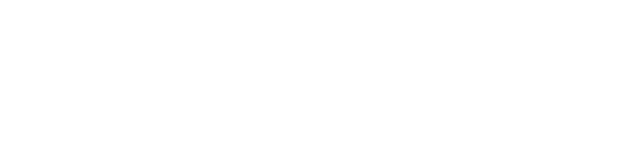
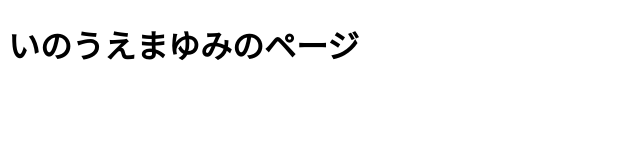
Before and after one commit to mayuino/it_practice, a plain HTML site: page index.html in a window 1280 px wide. Shown: the whole page, without its empty margins (0-640 px from the left). Drawn offline with Linux system fonts and the light colour scheme.

Commit message:
Add content
なまえをいれた

```diff
--- a/index.html
+++ b/index.html
@@ -7,6 +7,6 @@
   <title>Document</title>
 </head>
 <body>
-
+  <h1>いのうえまゆみのページ</h1>
 </body>
 </html>
```
